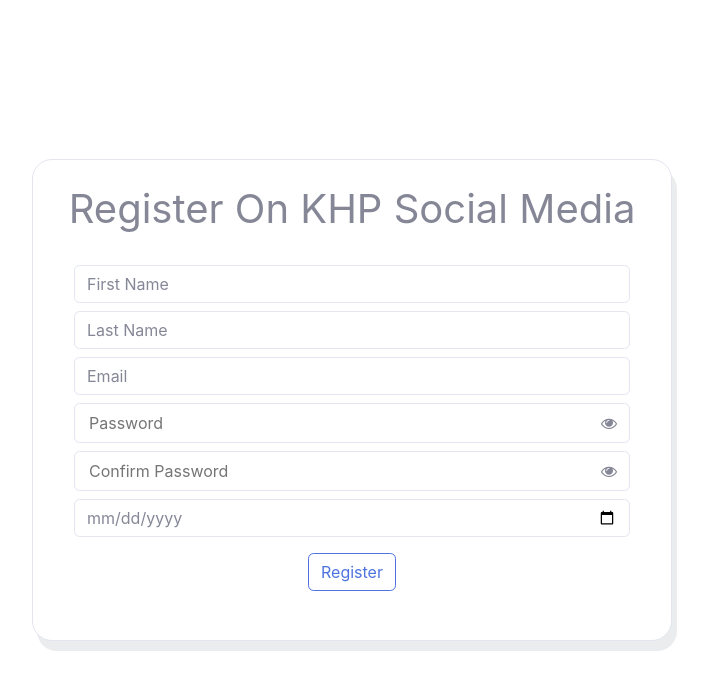
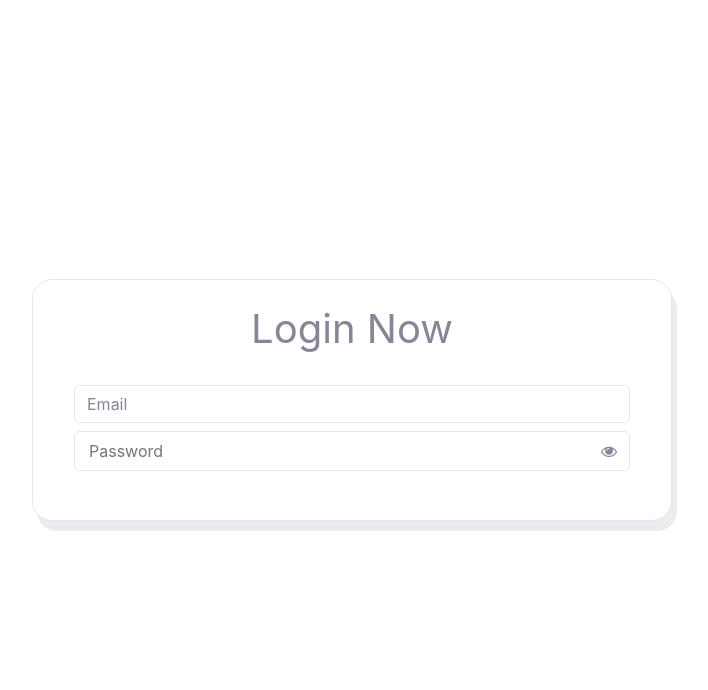
Before and after one commit to wajahatarajput/khppost, a React (Create React App) app: page / in a window 1280 px wide. Shown: the top 690 px of the page, without its empty margins (288-996 px from the left). Built offline with nearby package versions, Linux system fonts and the light colour scheme; the HTML template or start-up script is replaced by a standard one.

Commit message:
Login Page

```diff
--- a/src/App.js
+++ b/src/App.js
@@ -1,10 +1,14 @@
 import './App.css';
-import RegisterPage from './pages/RegisterPage';
+//  import RegisterPage from './pages/RegisterPage';
+ import LoginPage from './pages/LoginPage';
+
 
 export default function App() {
   return (
     <>
-      <RegisterPage/>
+      {/* <RegisterPage/> */}
+
+      <LoginPage/>
     </>
   );
 }
--- /dev/null
+++ b/src/components/LoginForm/LoginForm.js
@@ -0,0 +1,26 @@
+import React, { useState } from 'react';
+import PasswordField from '../PasswordField/PasswordField';
+
+const LoginForm = () => {
+
+  const [showPassword,setShowPassword] = useState('password');
+  const [password,setPassword] = useState('');
+
+  const toggleShowPassword = ()=>{
+    setShowPassword(showPassword === 'password' ? 'text' : 'password');
+  }
+
+  const submitHandler = (event)=>{
+  event.preventDefault(); // stops the page from refresh
+
+  }
+
+  return (
+      <form className='register-form form' onSubmit={submitHandler}>
+      <input className='form-control border border-rounded my-2' type='email' placeholder='Email'/>
+      <PasswordField placeholder={'Password'} handlePasswordChange={setPassword}/>
+      </form>
+  )
+}
+
+export default LoginForm;
--- a/src/components/PasswordField/PasswordField.js
+++ b/src/components/PasswordField/PasswordField.js
@@ -13,7 +13,7 @@ const toggleShowPassword = ()=>{
 
   return (
     <div className='my-2 form-control d-flex justify-content-between align-items-center border border-rounded'>
-        <input onChange={(e)=>handlePasswordChange(e.target.value)} className='shadow-none' type={showPassword} placeholder={placeholder}/>
+        <input onChange={(e)=>handlePasswordChange(e.target.value)} className='w-100 shadow-none' type={showPassword} placeholder={placeholder}/>
        <i class="fa fa-eye" onClick={toggleShowPassword}></i>
     </div>
   )
--- /dev/null
+++ b/src/element/LoginElement.js
@@ -0,0 +1,10 @@
+import React from 'react'
+import LoginFeature from "../feature/LoginFeature"
+
+function LoginElement() {
+  return (
+      <LoginFeature />
+  )
+}
+
+export default LoginElement
--- /dev/null
+++ b/src/feature/LoginFeature.js
@@ -0,0 +1,13 @@
+import React from 'react';
+import LoginForm from "../components/LoginForm/LoginForm";
+import Card from '../components/Card/Card';
+
+function LoginFeature(){
+  return (
+    <Card heading="Login Now">
+      <LoginForm />
+    </Card>
+  )
+}
+
+export default LoginFeature
--- /dev/null
+++ b/src/pages/LoginPage.js
@@ -0,0 +1,10 @@
+import React from 'react'
+import LoginElement from "../element/LoginElement";
+
+function LoginPage() {
+  return (
+    <LoginElement />
+  )
+}
+
+export default LoginPage
```
